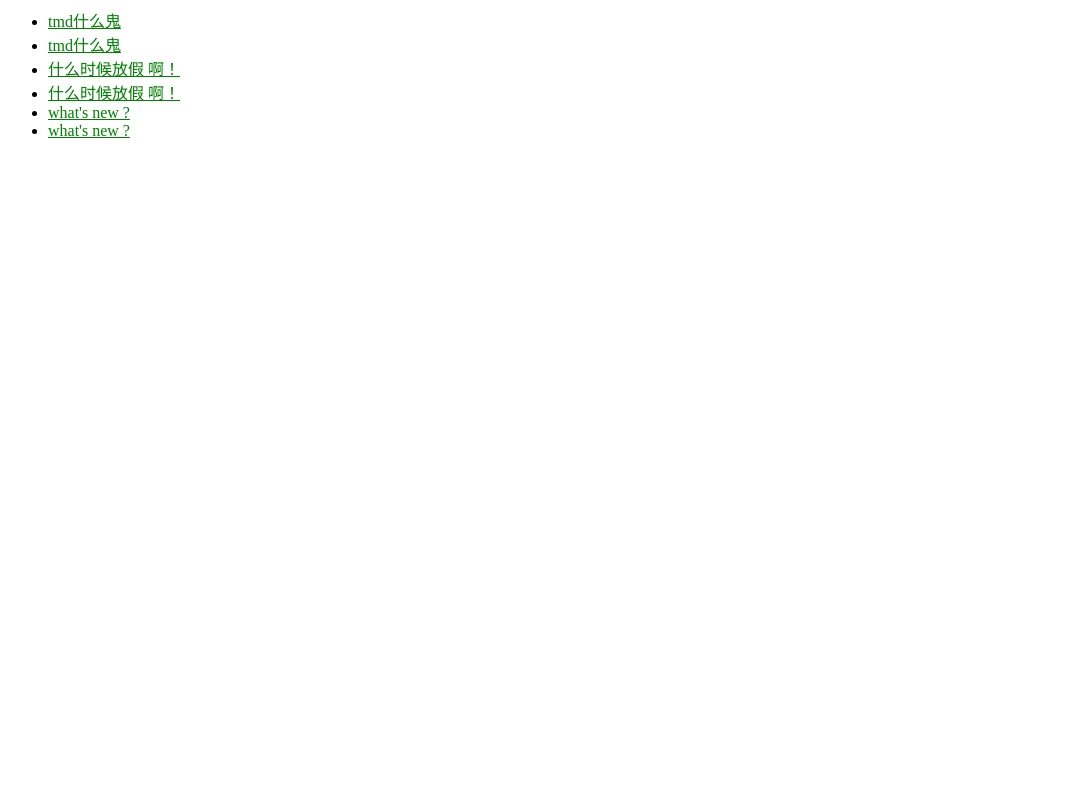
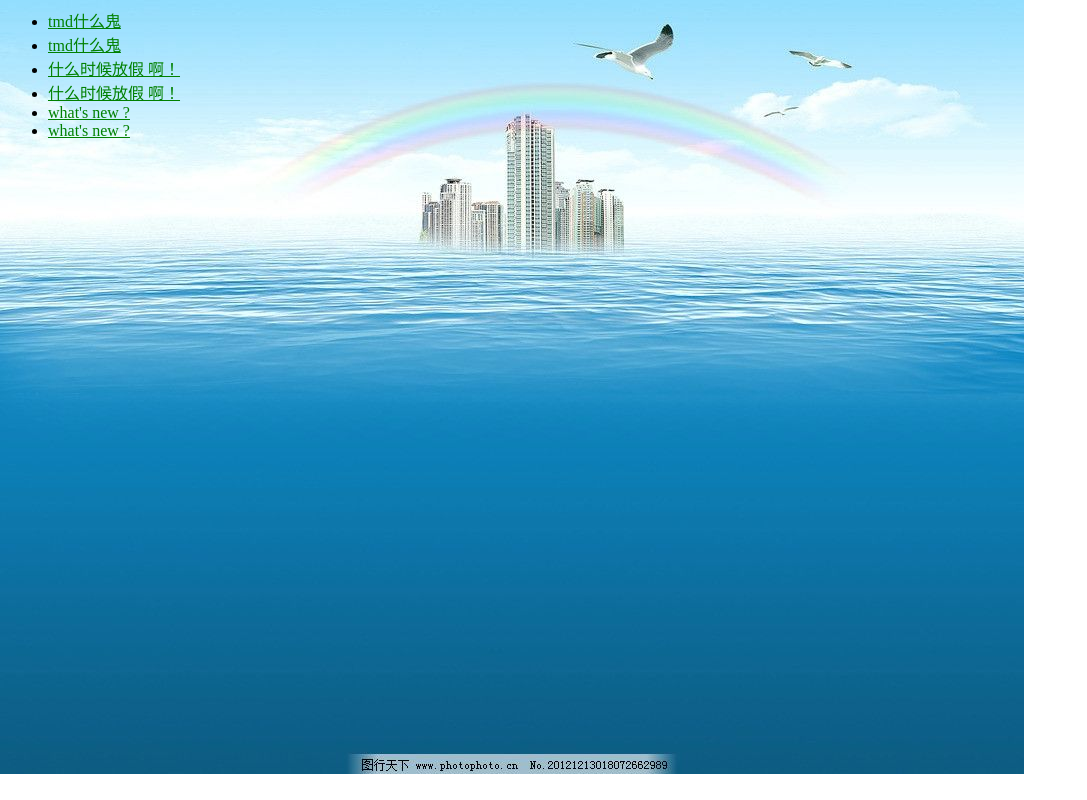
Before and after one commit to duanguiyuan/django_learn, a Django app: page /polls/ in a window 1280 px wide. Shown: the whole page, without its empty margins (0-1087 px from the left). Run offline with Django 3.2, Linux system fonts and the light colour scheme; data comes from the database, SQL or seed files in the repository.

Commit message:
添加背景图片

```diff
--- a/django_learn/polls/static/polls/style.css
+++ b/django_learn/polls/static/polls/style.css
@@ -1,3 +1,6 @@
 li a {
     color: green;
 }
+body {
+    background: white url("image/background01.jpg") no-repeat;
+}
```
Also changed, not shown: django_learn/polls/static/polls/image/background01.jpg (added).
